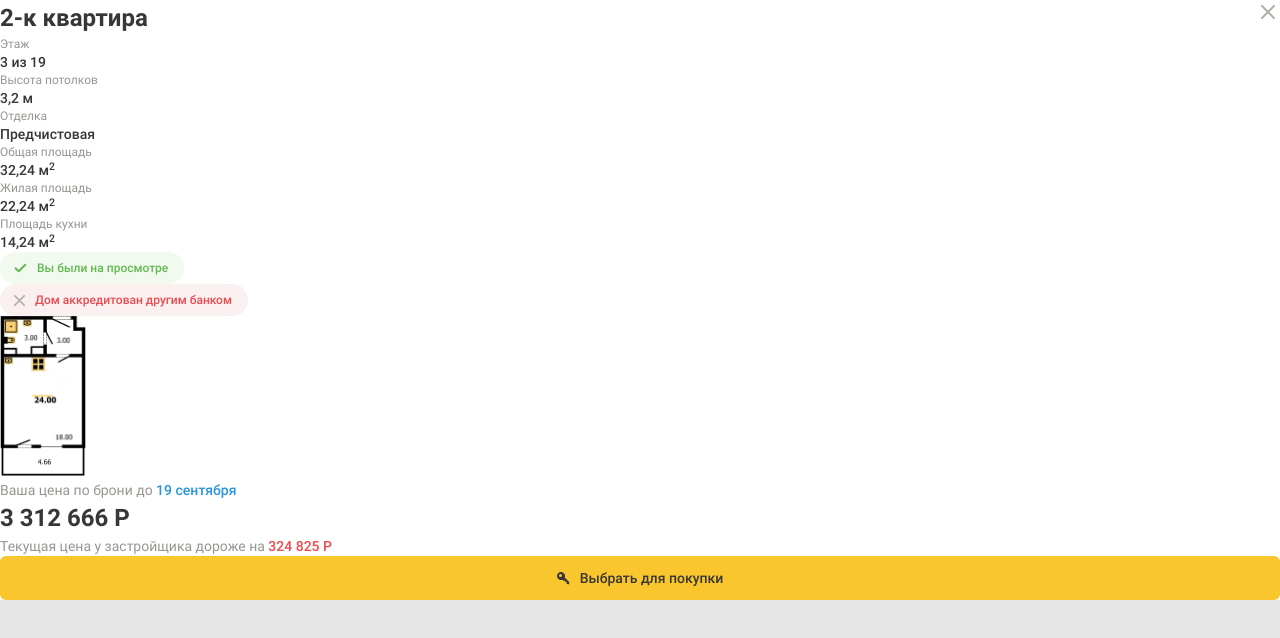
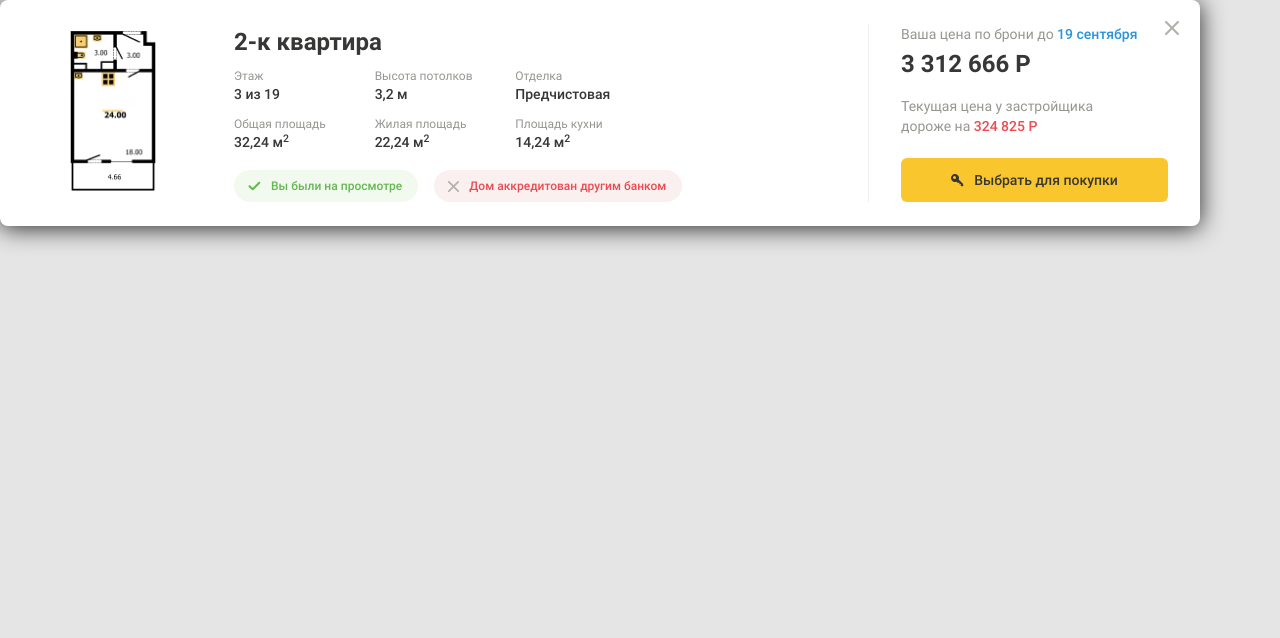
Before and after one commit to kozyrevfrontend/nmarket, a website: page source/index.html in a window 1280 px wide. Drawn offline with nearby package versions, Linux system fonts and the light colour scheme; files that its build step writes are made by us from their sources.

Commit message:
добавляет сетку для desktop

```diff
--- a/source/index.html
+++ b/source/index.html
@@ -22,28 +22,40 @@
         <h2 class="description__title">2-к квартира</h2>
         <ul class="description__list">
           <li class="description__item">
-            <dt class="description__item-title">Этаж</dt>
-            <dd class="description__item-value">3 из 19</dd>
+            <dl>
+              <dt>Этаж</dt>
+              <dd >3 из 19</dd>
+            </dl>
           </li>
           <li class="description__item">
-            <dt class="description__item-title">Высота потолков</dt>
-            <dd class="description__item-value">3,2 м</dd>
+            <dl>
+              <dt>Высота потолков</dt>
+              <dd>3,2 м</dd>
+            </dl>
           </li>
           <li class="description__item">
-            <dt class="description__item-title">Отделка</dt>
-            <dd class="description__item-value">Предчистовая</dd>
+            <dl>
+              <dt>Отделка</dt>
+              <dd>Предчистовая</dd>
+            </dl>
           </li>
           <li class="description__item">
-            <dt class="description__item-title">Общая площадь</dt>
-            <dd class="description__item-value">32,24 м<sup>2</sup></dd>
+            <dl>
+              <dt>Общая площадь</dt>
+              <dd>32,24 м<sup>2</sup></dd>
+            </dl>
           </li>
           <li class="description__item">
-            <dt class="description__item-title">Жилая площадь</dt>
-            <dd class="description__item-value">22,24 м<sup>2</sup></dd>
+            <dl>
+              <dt>Жилая площадь</dt>
+              <dd>22,24 м<sup>2</sup></dd>
+            </dl>
           </li>
           <li class="description__item">
-            <dt class="description__item-title">Площадь кухни</dt>
-            <dd class="description__item-value">14,24 м<sup>2</sup></dd>
+            <dl>
+              <dt>Площадь кухни</dt>
+              <dd>14,24 м<sup>2</sup></dd>
+            </dl>
           </li>
         </ul>
         <div class="description__info">
--- a/source/sass/blocks/card.scss
+++ b/source/sass/blocks/card.scss
@@ -1,13 +1,20 @@
 .card {
   position: relative;
 
+  display: flex;
+  max-width: 1200px;
+  padding: 24px;
+
   background: $bg-card;
+  box-shadow: 0 2px 24px rgba(0, 0, 0, 0.84);
+
+  border-radius: 8px;
 }
 
 .card__button-close {
   position: absolute;
-  top: 0;
-  right: 0;
+  top: 16px;
+  right: 16px;
 
   width: 24px;
   height: 24px;
@@ -16,3 +23,12 @@
     fill: $text-primary-light;
   }
 }
+
+.card__description {
+  flex-grow: 1;
+}
+
+.card__commerce {
+  width: 308px;
+  flex-shrink: 0;
+}
--- a/source/sass/blocks/commerce.scss
+++ b/source/sass/blocks/commerce.scss
@@ -1,5 +1,17 @@
+.commerce {
+  display: flex;
+  flex-direction: column;
+  padding: 0 8px 0 32px;
+
+  border-left: 1px solid $border;
+}
+
+.commerce__wrapper {
+  margin-bottom: 22px;
+}
+
 .commerce__head {
-  margin: 0;
+  margin: 0 0 2px 0;
 
   font-size: 14px;
   font-weight: 400;
@@ -13,7 +25,7 @@
 }
 
 .commerce__price {
-  margin: 0;
+  margin: 0 0 14px 0;
 
   font-size: 24px;
   font-weight: 700;
@@ -22,6 +34,7 @@
 }
 
 .commerce__price-comparison {
+  max-width: 193px;
   margin: 0;
 
   font-size: 14px;
@@ -38,6 +51,7 @@
 .commerce__order-button {
   width: 100%;
   min-height: 44px;
+  margin-top: auto;
 
   font-size: 14px;
   font-weight: 500;
--- a/source/sass/blocks/description.scss
+++ b/source/sass/blocks/description.scss
@@ -1,5 +1,22 @@
+.description {
+  display: flex;
+}
+
+.description__wrapper {
+  order: 2;
+}
+
+.description__image {
+  display: flex;
+  justify-content: center;
+  align-items: center;
+  min-width: 178px;
+  margin-right: 32px;
+  order: 1;
+}
+
 .description__title {
-  margin: 0;
+  margin: 0 0 8px 0;
 
   font-size: 24px;
   font-weight: 700;
@@ -9,16 +26,29 @@
 
 .description__list {
   @include list-reset;
+
+  width: 82.75%;
+  display: flex;
+  flex-wrap: wrap;
+  justify-content: space-between;
 }
 
-.description__item-title {
+.description__item {
+  width: 33.33%;
+  margin-bottom: 12px;
+
+  dl {
+    margin: 0;
+  }
+
+  dt {
     font-size: 12px;
     font-weight: 400;
     line-height: 16px;
     color: $text-primary-light;
   }
 
-.description__item-value {
+  dd {
     margin: 0;
 
     font-size: 14px;
@@ -26,10 +56,18 @@
     line-height: 20px;
     color: $text-primary;
   }
+}
+
+.description__info {
+  display: flex;
+  flex-wrap: wrap;
+}
 
 .description__info-button {
+  flex-shrink: 0;
   min-height: 32px;
   padding: 0 16px 0 14px;
+  margin: 6px 16px 0 0;
 
   font-size: 12px;
   font-weight: 500;
```
Also changed, not shown: build/css/style.min.css, build/index.html, 1 other file. Lines whose indentation alone changed are shown as unchanged.
